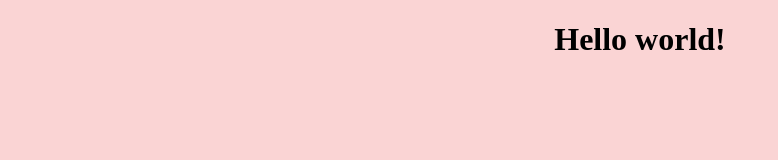
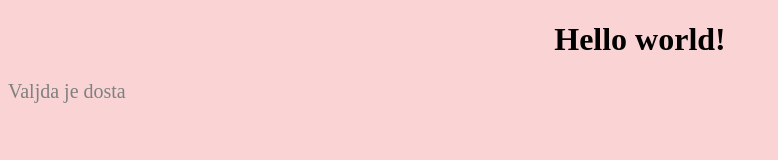
Before and after one commit to danije1a/MiniSajt, a plain HTML site: page index.html in a window 1280 px wide. Shown: the whole page, without its empty margins (0-778 px from the left). Drawn offline with Linux system fonts and the light colour scheme.

Commit message:
Update index.html

```diff
--- a/index.html
+++ b/index.html
@@ -6,5 +6,6 @@
 </head>
 <body>
 	<h1>Hello world!</h1>
+	<p>Valjda je dosta</p>
 </body>
 </html>
```
